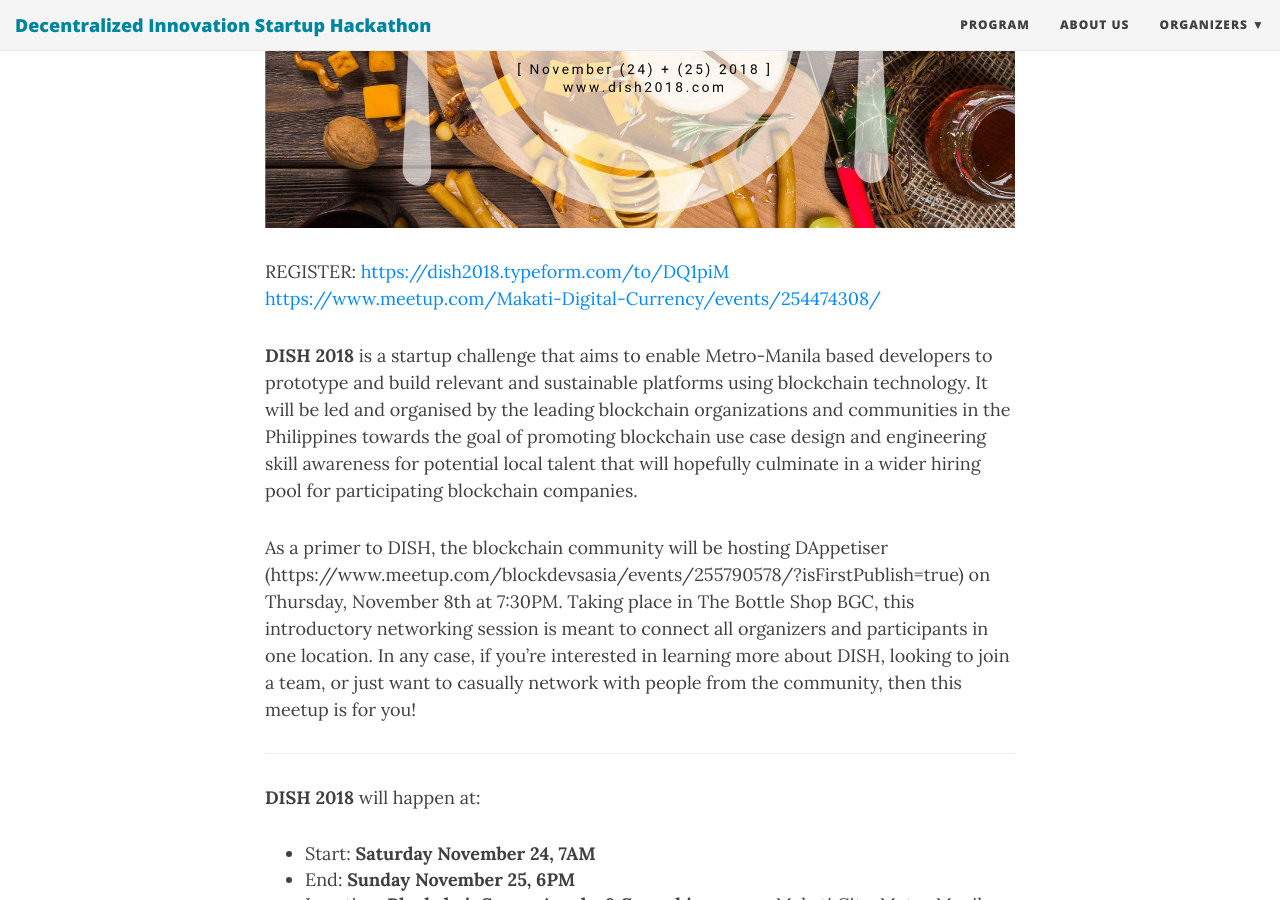
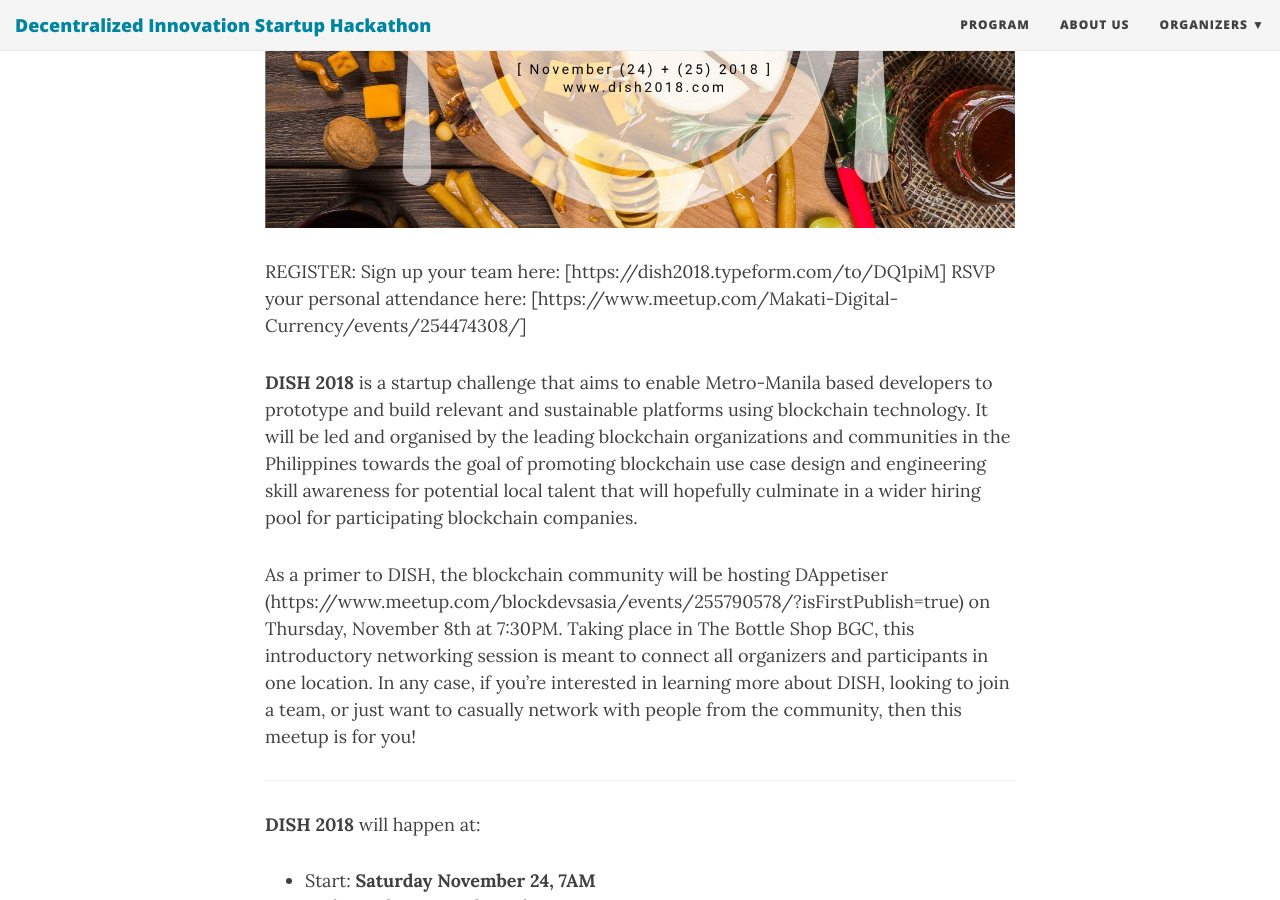
Before and after one commit to dish-event/dish-event, a Jekyll site: the page built from index.md, in a window 1280 px wide and 900 px high, scrolled down 354 px. Built offline with Jekyll 4.4.1, drawn with Linux system fonts in a browser that asks for light colours; nearby versions of some CDN libraries.

Commit message:
Update index.md

```diff
--- a/index.md
+++ b/index.md
@@ -6,8 +6,8 @@
 ![Poster](/img/dish.jpg)
 
 REGISTER:
-[https://dish2018.typeform.com/to/DQ1piM](Signup)
-[https://www.meetup.com/Makati-Digital-Currency/events/254474308/](RSVP)
+Sign up your team here: [https://dish2018.typeform.com/to/DQ1piM]
+RSVP your personal attendance here: [https://www.meetup.com/Makati-Digital-Currency/events/254474308/]
 
 **DISH 2018** is a startup challenge that aims to enable Metro-Manila based developers to prototype and build relevant and sustainable platforms using blockchain technology.  It will be led and organised by the leading blockchain organizations and communities in the Philippines towards the goal of promoting blockchain use case design and engineering skill awareness for potential local talent that will hopefully culminate in a wider hiring pool for participating blockchain companies.
 
```
